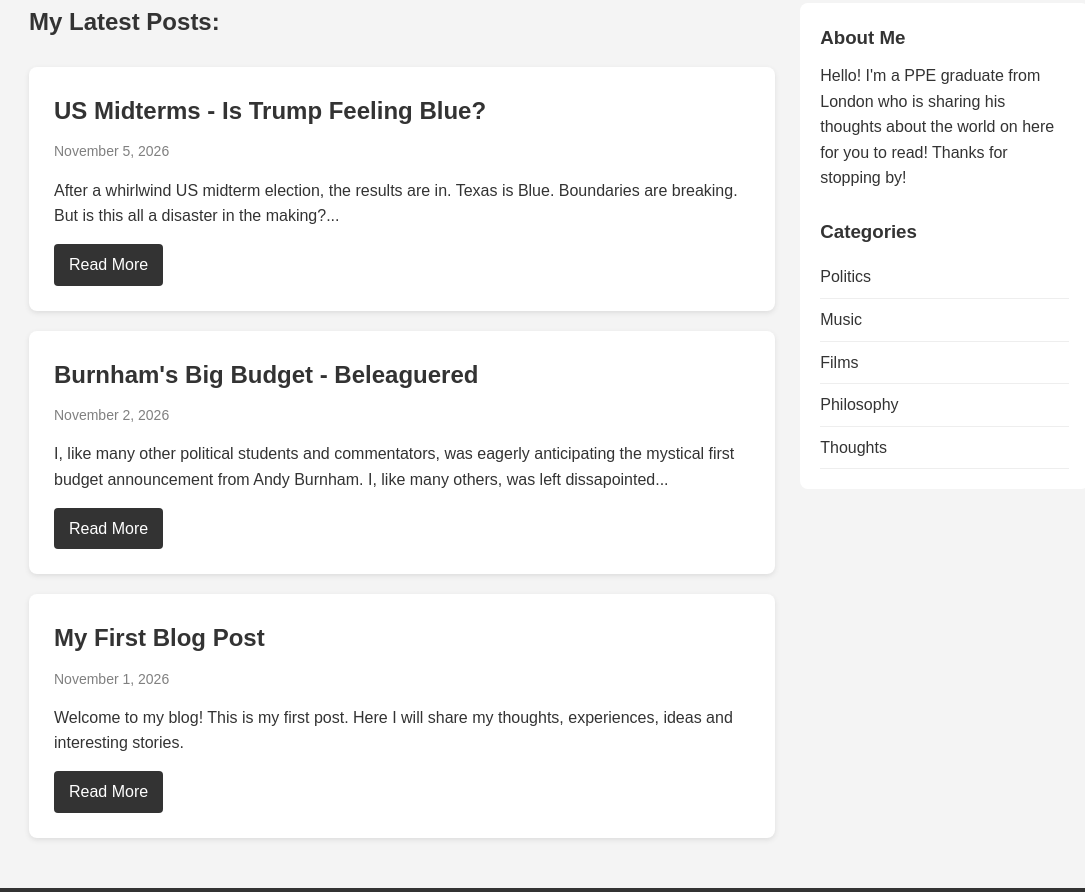
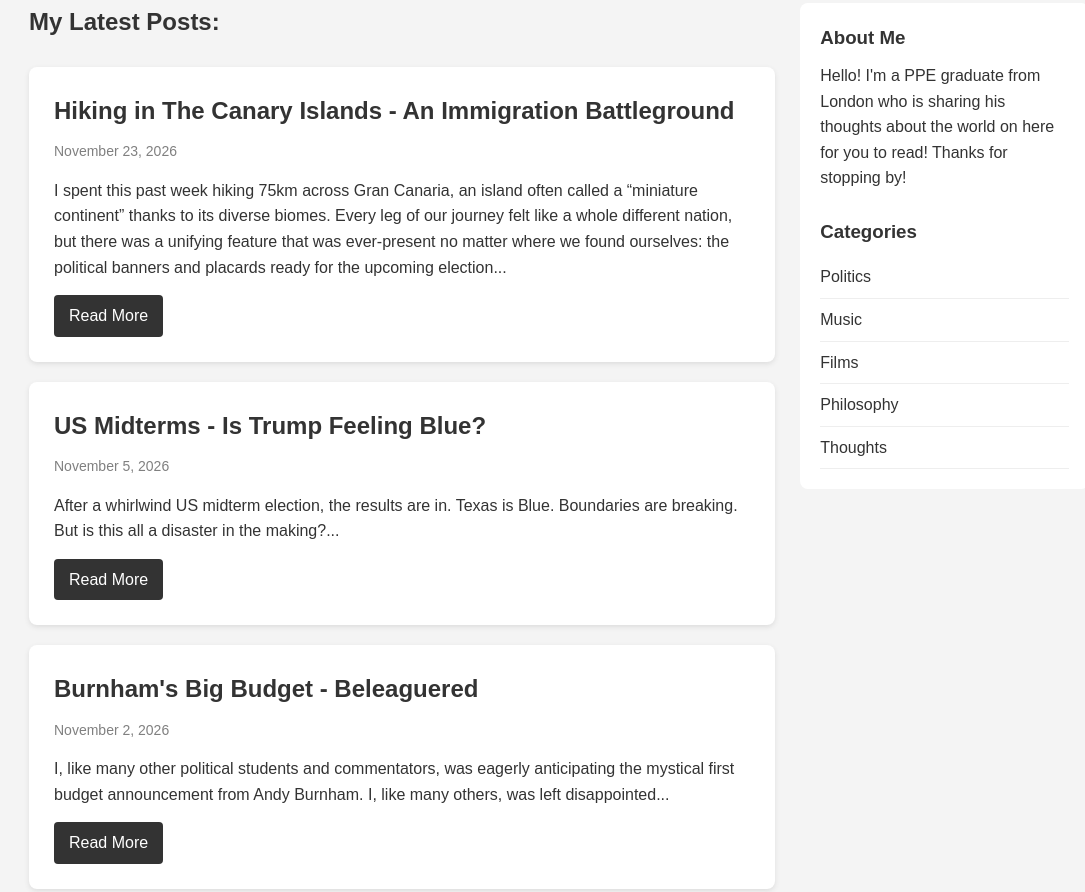
Before and after one commit to Alfie-Website-Test/Alfie-Blog, a plain HTML site: page index.html in a window 1280 px wide. Shown: the part 277-1169 px from the top of the page, without its empty margins (81-1166 px from the left). Drawn offline with Linux system fonts and the light colour scheme.

Commit message:
Update index.html to display latest posts section
Removed old articles and added a section for loading latest posts.

```diff
--- a/index.html
+++ b/index.html
@@ -35,37 +35,10 @@
 	<h2>My Latest Posts:</h2>
 </div>
 <br>
-            <article>
-                <h2>US Midterms - Is Trump Feeling Blue?</h2>
-                <p class="date">November 5, 2026</p>
-                <p>
-                    After a whirlwind US midterm election, the results are in. Texas is Blue.
-                    Boundaries are breaking. But is this all a disaster in the making?...
-                </p>
-                <a href="post3.html" class="read-more">Read More</a>
-            </article>
+            <section id="latest-posts">
+    <p>Loading latest posts...</p>
+	    </section>
 
-            <article>
-                <h2>Burnham's Big Budget - Beleaguered</h2>
-                <p class="date">November 2, 2026</p>
-                <p>
-                    I, like many other political students and commentators,
-                    was eagerly anticipating the mystical first budget announcement
-                    from Andy Burnham. I, like many others, was left dissapointed...
-                </p>
-                <a href="post2.html" class="read-more">Read More</a>
-            </article>
-
-            <article>
-                <h2>My First Blog Post</h2>
-                <p class="date">November 1, 2026</p>
-                <p>
-                    Welcome to my blog! This is my first post.
-                    Here I will share my thoughts, experiences,
-                    ideas and interesting stories.
-                </p>
-                <a href="post1.html" class="read-more">Read More</a>
-            </article>
         </main>
 
         <aside>
@@ -91,5 +64,7 @@
         <p>&copy; 2026 alfiebarker.co.uk. All rights reserved.</p>
     </footer>
 
+<script src="latest-posts.js"></script>
+
 </body>
 </html>
```
